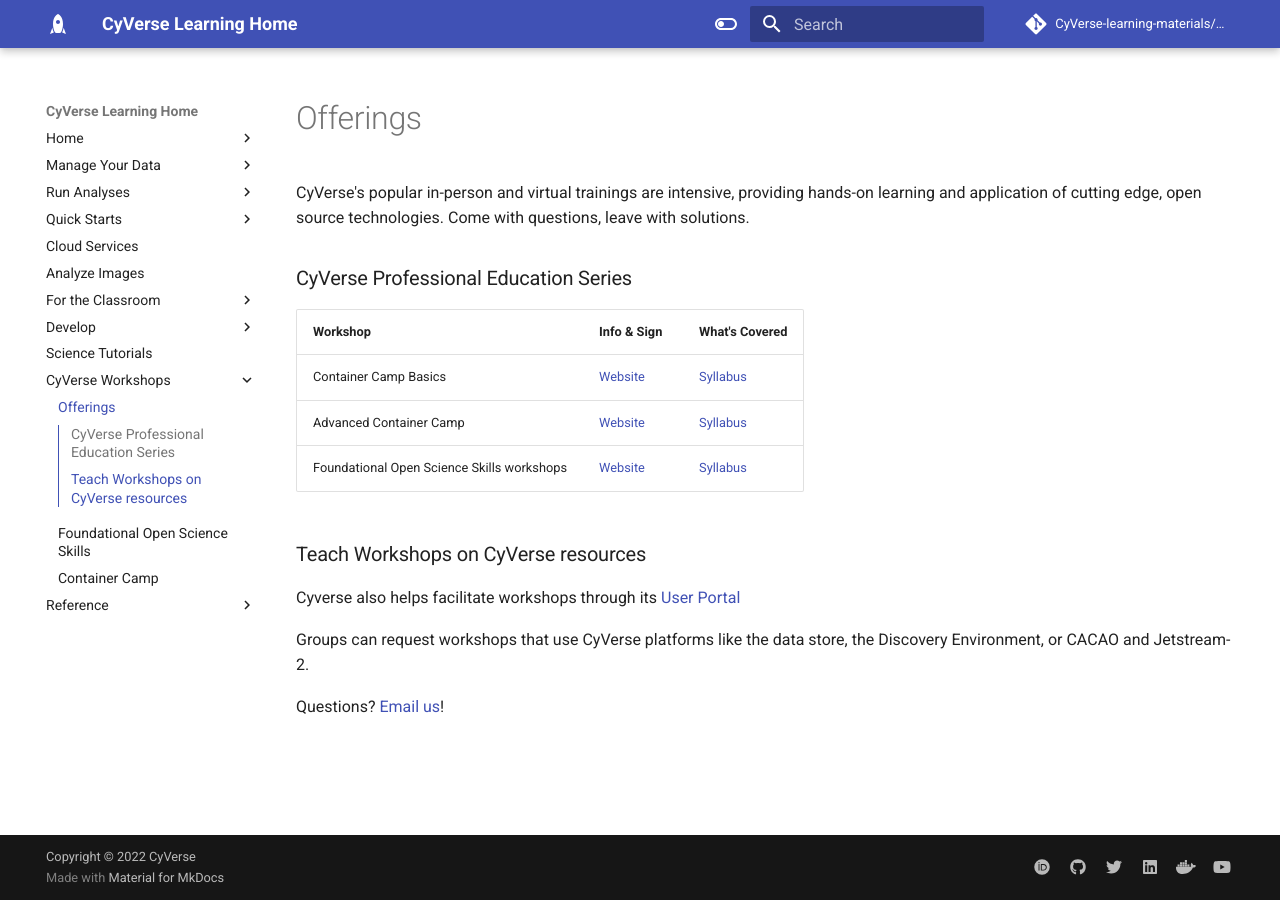
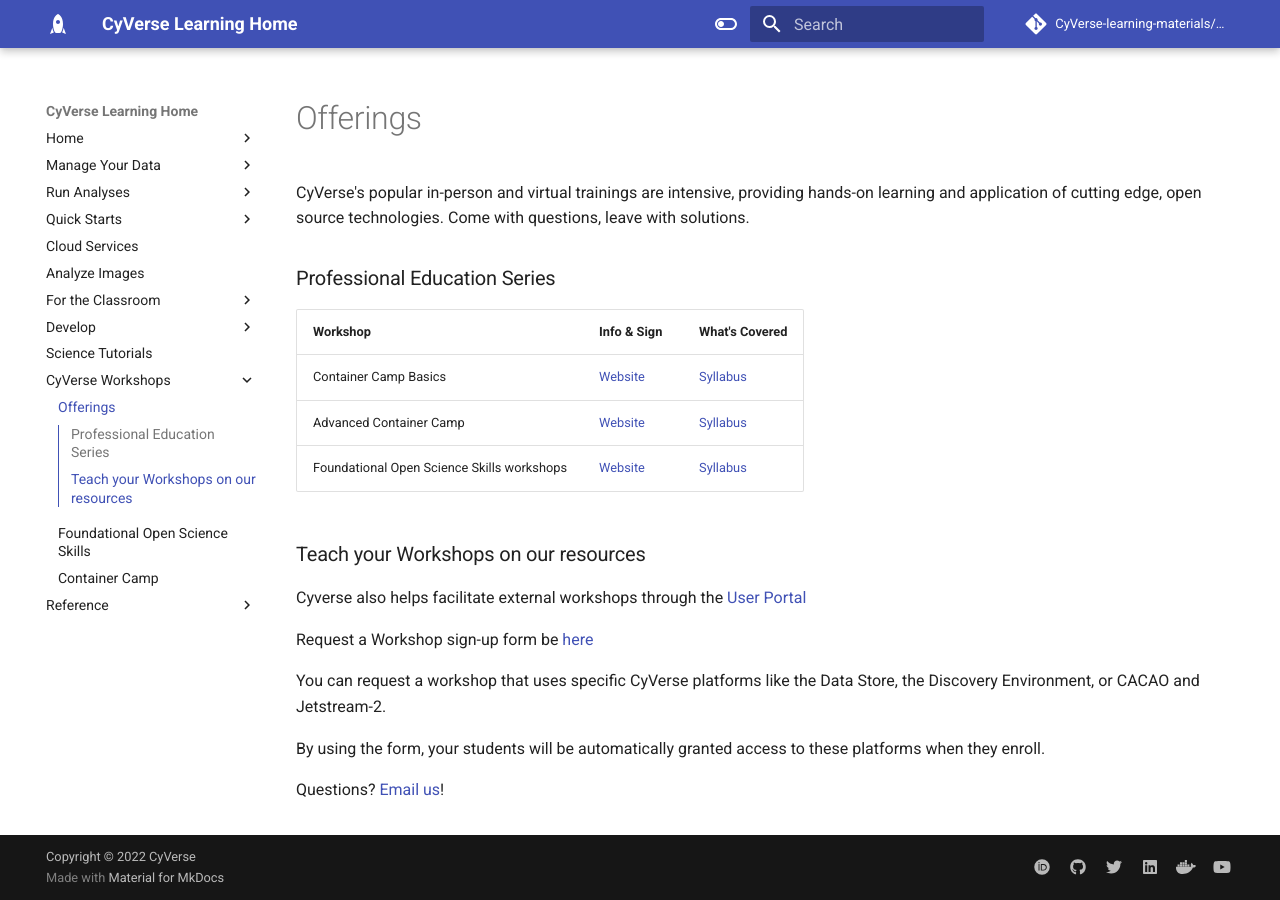
Before and after one commit to CyVerse-learning-materials/learning-materials-home, an MkDocs documentation site: the page built from docs/workshops.md, in a window 1280 px wide. Built offline with MkDocs 1.6.1 and Material for MkDocs 9.7.7, drawn with Linux system fonts in a browser that asks for light colours; some web fonts are replaced; a script that is not in the unit is left out; comment, search, counter and statistics services are not loaded.

Commit message:
Update workshops.md

```diff
--- a/docs/workshops.md
+++ b/docs/workshops.md
@@ -2,7 +2,7 @@
 
 CyVerse's popular in-person and virtual trainings are intensive, providing hands-on learning and application of cutting edge, open source technologies. Come with questions, leave with solutions.
 
-### CyVerse Professional Education Series
+### Professional Education Series
 
 | Workshop | Info & Sign | What's Covered |
 |----------|-------------|----------------|
@@ -10,10 +10,14 @@
 | Advanced Container Camp | [Website](https://cyverse.org/cc){target=_blank} | [Syllabus](https://cyverse-learning-materials.github.io/container-camp/getting_started/schedule/#advanced){target=_blank} |
 | Foundational Open Science Skills workshops | [Website](https://cyverse.org/foss){target=_blank} | [Syllabus](https://cyverse.org/foss#schedule){target=_blank} |
 
-### Teach Workshops on CyVerse resources
+### Teach your Workshops on our resources
 
-Cyverse also helps facilitate workshops through its [User Portal](https://user.cyverse.org/workshops)
+Cyverse also helps facilitate external workshops through the [User Portal](https://user.cyverse.org/workshops){target=_blank}
 
-Groups can request workshops that use CyVerse platforms like the data store, the Discovery Environment, or CACAO and Jetstream-2.
+Request a Workshop sign-up form be [here](https://user.cyverse.org/requests/8){target=_blank}
+
+You can request a workshop that uses specific CyVerse platforms like the Data Store, the Discovery Environment, or CACAO and Jetstream-2.
+
+By using the form, your students will be automatically granted access to these platforms when they enroll.
 
 Questions? [Email us](mailto:info@cyverse.org)!
```
